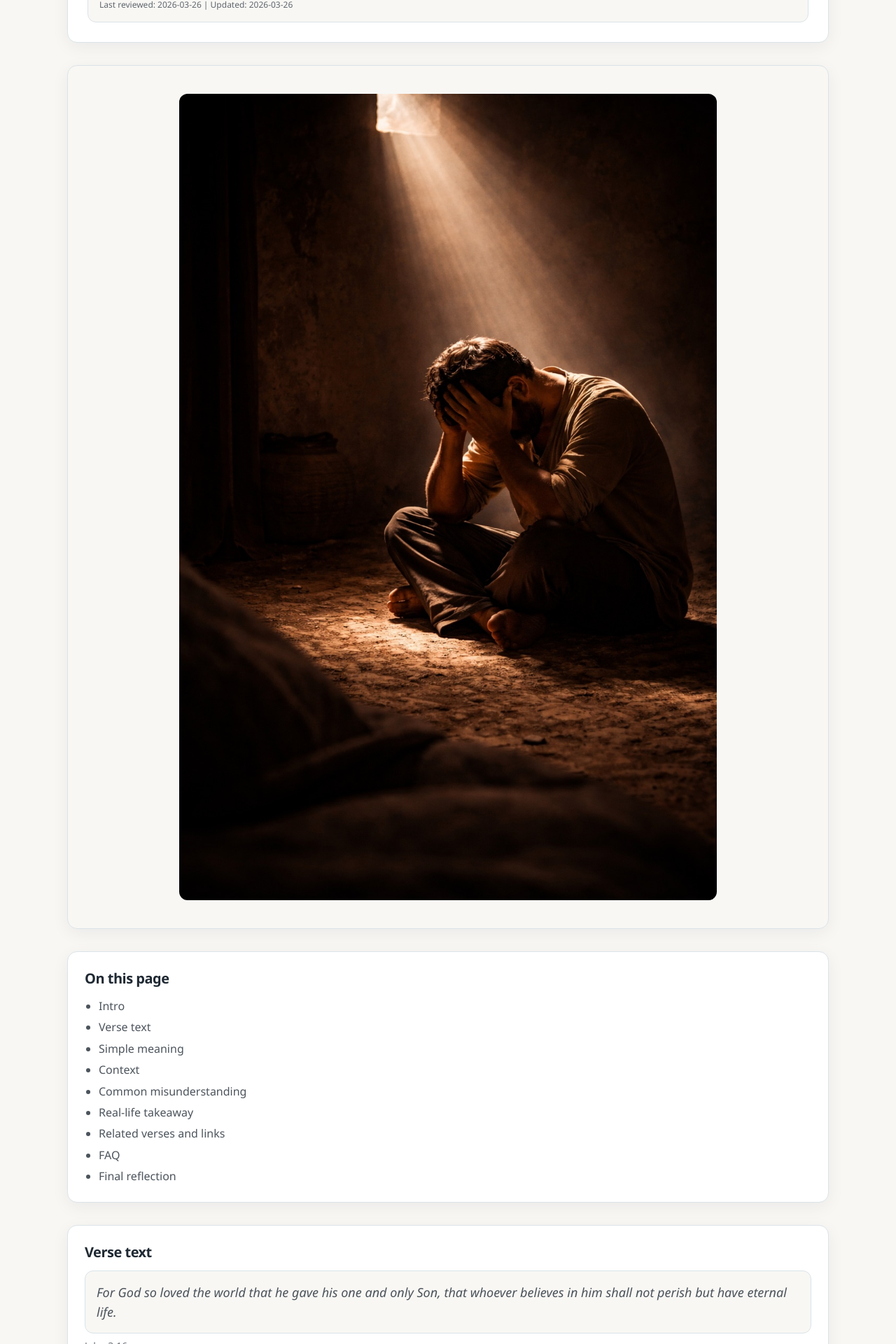
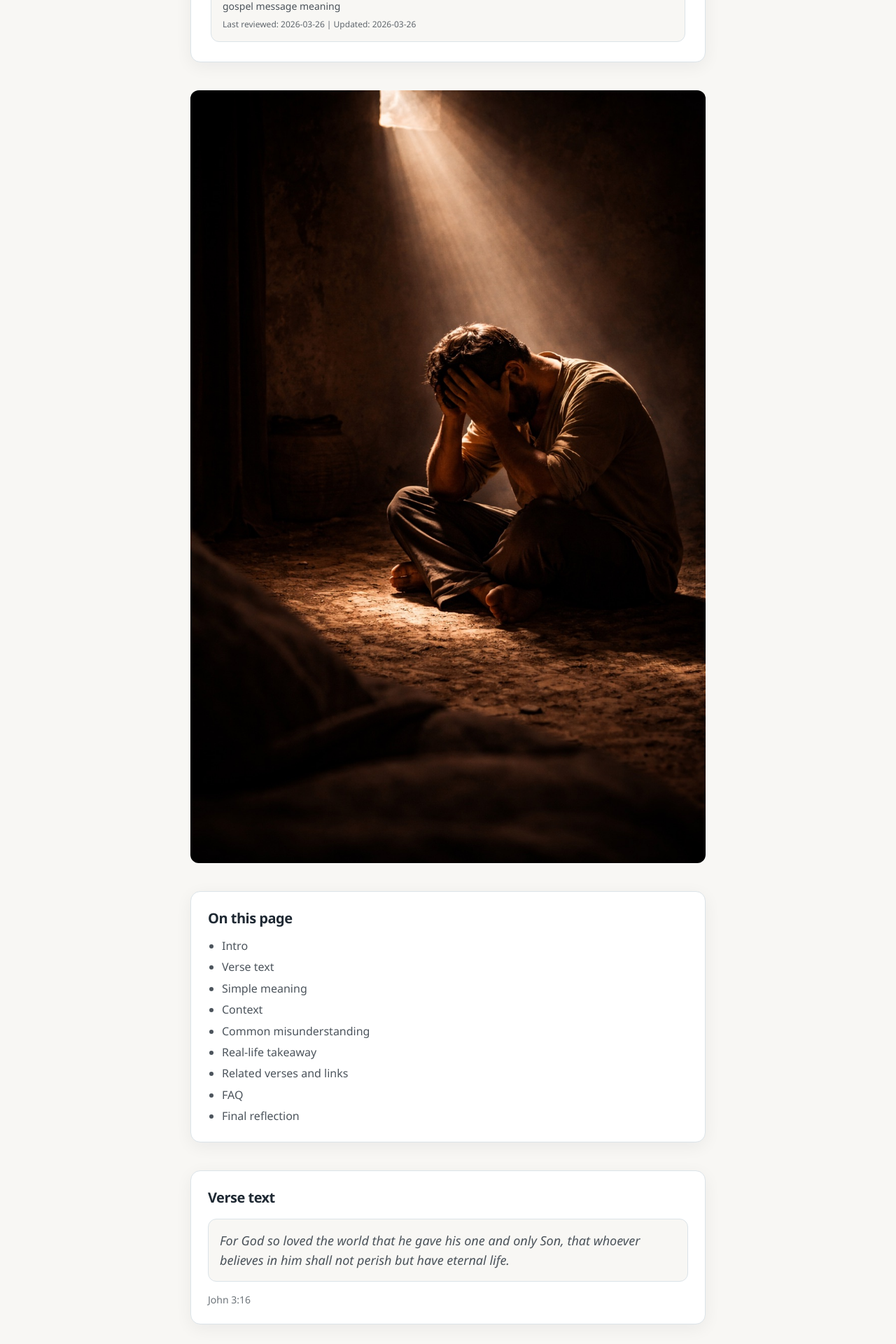
Before and after one commit to jpoynton25-dotcom/Verse-Explained, a Next.js app: page /john-3-16-meaning in a window 1280 px wide. Shown: the part 500-2420 px from the top of the page at 70% size. Built offline with nearby package versions, Linux system fonts and the light colour scheme.

Commit message:
Refine article reading layout and image balance

```diff
--- a/app/[slug]/page.tsx
+++ b/app/[slug]/page.tsx
@@ -51,9 +51,9 @@ export async function generateMetadata({ params }: PageProps): Promise<Metadata>
 }
 
 const Section = ({ title, children }: { title: string; children: React.ReactNode }) => (
-  <section className="rounded-soft border border-line bg-white p-6 shadow-card">
+  <section className="rounded-soft border border-line bg-white p-5 shadow-card sm:p-6">
     <h2 className="text-xl font-semibold tracking-tight">{title}</h2>
-    <div className="mt-3 text-text/80">{children}</div>
+    <div className="mt-4 space-y-4 text-text/80 leading-7">{children}</div>
   </section>
 );
 
@@ -89,13 +89,13 @@ const ContentImage = ({
   const config = pageImageConfig[slot];
 
   return (
-    <figure className="overflow-hidden rounded-soft border border-line shadow-card">
+    <figure>
       <Image
         src={config.src}
         alt={config.alt(keyword)}
         width={1600}
         height={900}
-        className="h-auto w-full max-w-3xl mx-auto rounded-xl my-10 object-cover"
+        className="w-full max-w-3xl mx-auto rounded-xl my-10"
         sizes="(max-width: 768px) 100vw, 900px"
         priority={config.priority ?? false}
       />
@@ -140,11 +140,11 @@ export default async function DynamicContentPage({ params }: PageProps) {
       />
       <SchemaScript id={"faq-schema-" + entry.slug} data={faqSchema(faqItems)} />
 
-      <div className="space-y-8">
+      <div className="max-w-3xl mx-auto px-4 space-y-10">
         <Breadcrumbs items={breadcrumbItems} />
 
-        <article className="space-y-8">
-          <header className="rounded-soft border border-line bg-white p-7 shadow-card">
+        <article className="space-y-10">
+          <header className="rounded-soft border border-line bg-white p-6 shadow-card sm:p-7">
             <p className="text-xs font-semibold uppercase tracking-wide text-accent">{entry.pageData.primaryIntent} intent</p>
             <h1 className="mt-2 text-3xl font-semibold tracking-tight sm:text-4xl">{entry.h1}</h1>
             <p className="mt-4 max-w-prose text-text/80">{entry.intro}</p>
```
